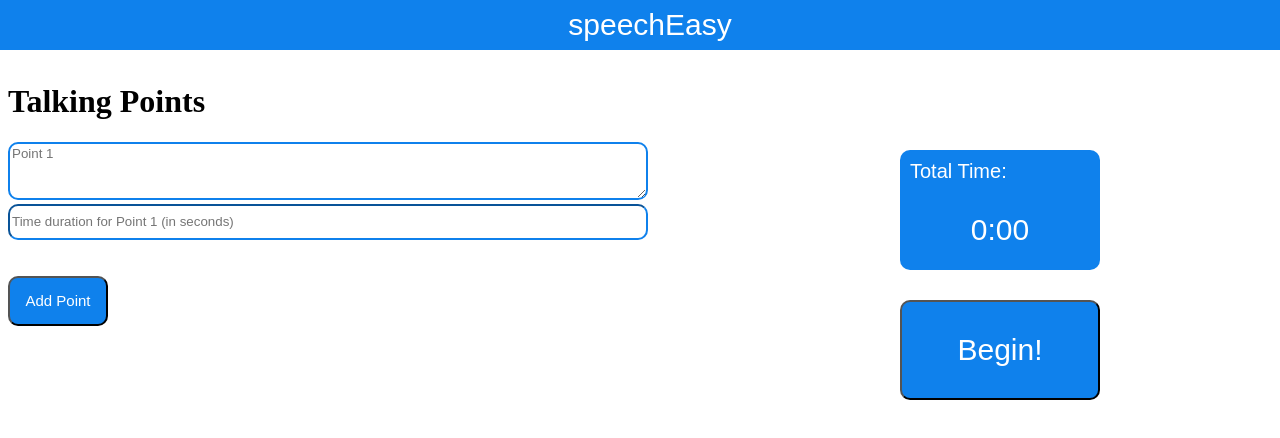
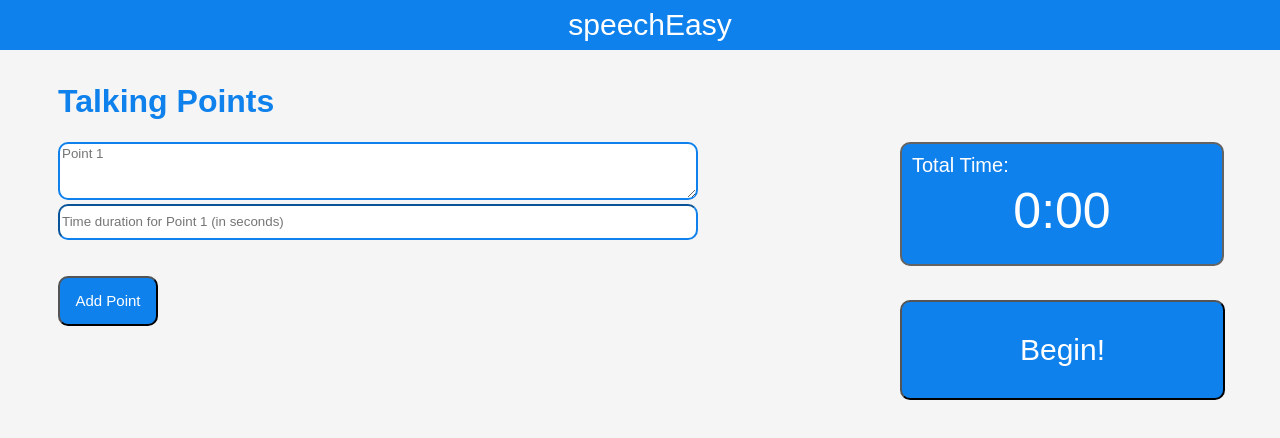
Before and after one commit to harrygao56/speechEasy, a React (Create React App) app in the folder react-flask-app/: page / in a window 1280 px wide. Shown: the top 438 px of the page. Built offline with nearby package versions, Linux system fonts and the light colour scheme.

Commit message:
Homepage css

```diff
--- a/react-flask-app/src/components/CSS/homepage.css
+++ b/react-flask-app/src/components/CSS/homepage.css
@@ -14,22 +14,25 @@
     padding: 10px;
 }
 .totalTime{
+    margin-top: -8px;
     position: absolute;
     top: 150px;
     left: 900px;
-    width: 180px;
+    width: 300px;
     height: 100px;
     background-color: #0f81ec;
     padding: 10px;
+    border: solid rgb(100, 99, 99) 2px;
     border-radius: 10px;
 }
 .totalTime p{
+    margin-top: 5px;
     color: #ffffff;
     display: flex;
     justify-content: center;
     align-items: center;
     font-family: Arial, Helvetica, sans-serif;
-    font-size: 30px;
+    font-size: 50px;
 }
 .totalTime label{
     color: #ffffff;
@@ -40,7 +43,7 @@
     position: absolute;
     top: 300px;
     left: 900px;
-    width: 200px;
+    width: 325px;
     height: 100px;
     background-color: #0f81ec;
     color: #ffffff;
@@ -53,12 +56,14 @@
     border-radius: 10px;
 }
 .point{
+    margin-left: 50px;
     font-family: Arial, Helvetica, sans-serif;
     border-color: #0f81ec;
     border-width: 2px;
     border-radius: 10px;
 }
 .pointTime{
+    margin-left: 50px;
     font-family: Arial, Helvetica, sans-serif;
     height: 30px;
     border-color: #0f81ec;
@@ -66,6 +71,7 @@
     border-radius: 10px;
 }
 .addPoint{
+    margin-left: 50px;
     width: 100px;
     height: 50px;
     background-color: #0f81ec;
@@ -81,3 +87,11 @@
 .goLink{
     color: #ffffff;
 }
+.talkingPoints h1{
+    color: #0f81ec;
+    font-family: Arial, Helvetica, sans-serif;
+    margin-left: 50px;
+}
+body{
+    background-color: #f5f5f5;
+}
```
